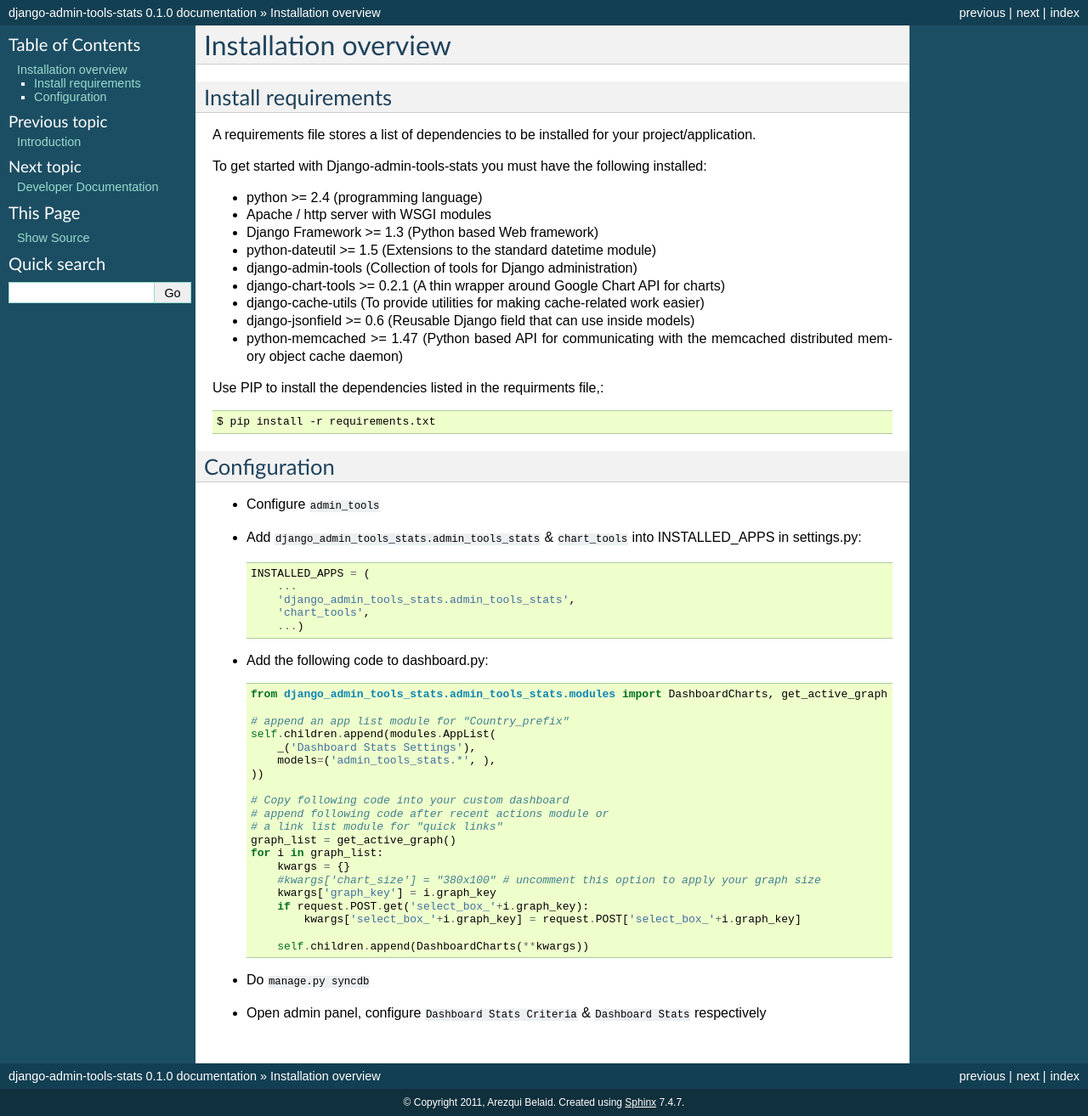
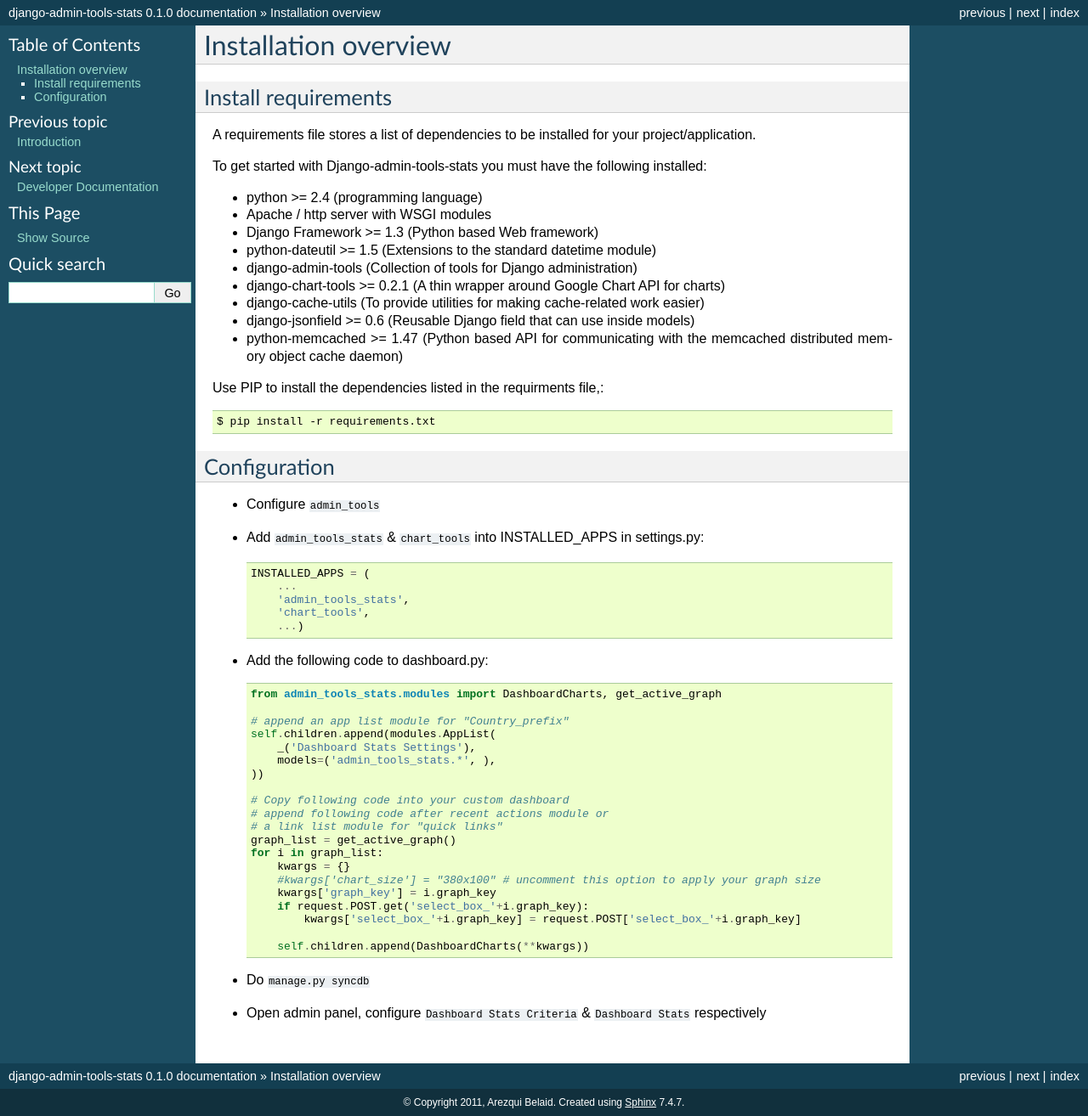
Before and after one commit to areski/django-admin-tools-stats, a Sphinx documentation site: the page built from docs/source/installation-overview.rst, in a window 1280 px wide. Shown: the whole page at 85% size. Built offline with Sphinx 7.4.7, drawn with Linux system fonts in a browser that asks for light colours.

Commit message:
updated repo

```diff
--- a/docs/source/conf.py
+++ b/docs/source/conf.py
@@ -19,7 +19,7 @@
 #sys.path.insert(0, os.path.abspath('.'))
 APP_DIR = os.path.normpath(os.path.join(os.getcwd(), '../..'))
 sys.path.insert(0, APP_DIR)
-os.environ["DJANGO_SETTINGS_MODULE"] = "django-admin-tools-stats.settings"
+#os.environ["DJANGO_SETTINGS_MODULE"] = "settings"
 import settings
 from django.core.management import setup_environ
 setup_environ(settings)
--- a/docs/source/installation-overview.rst
+++ b/docs/source/installation-overview.rst
@@ -35,17 +35,17 @@
 =============
 
 - Configure ``admin_tools``
-- Add ``django_admin_tools_stats.admin_tools_stats`` & ``chart_tools`` into INSTALLED_APPS in settings.py::
+- Add ``admin_tools_stats`` & ``chart_tools`` into INSTALLED_APPS in settings.py::
 
     INSTALLED_APPS = (
         ...
-        'django_admin_tools_stats.admin_tools_stats',
+        'admin_tools_stats',
         'chart_tools',
         ...)
 
 - Add the following code to dashboard.py::
 
-    from django_admin_tools_stats.admin_tools_stats.modules import DashboardCharts, get_active_graph
+    from admin_tools_stats.modules import DashboardCharts, get_active_graph
 
     # append an app list module for "Country_prefix"
     self.children.append(modules.AppList(
```
Also changed, not shown: README.rst (+9 -9 lines), setup.py (+6 -6 lines), 4 other files.
